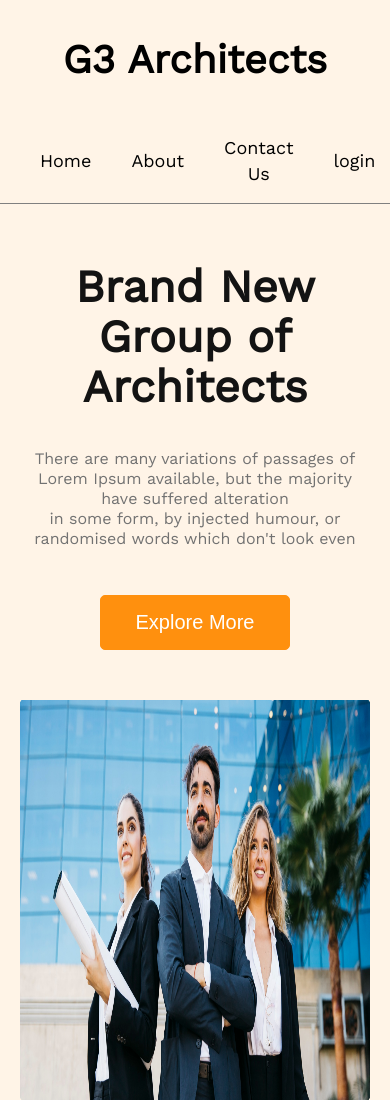
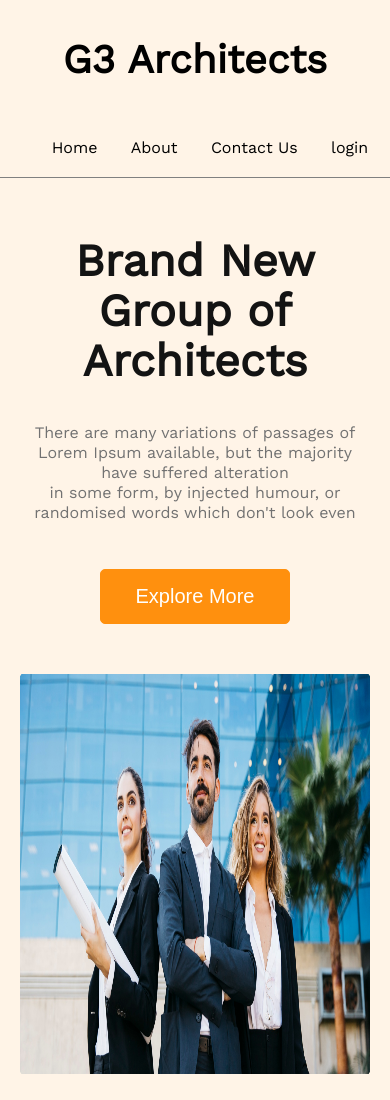
Before and after one commit to TurjoSerao/second-assignment, a plain HTML site: page index.html in a window 390 px wide. Shown: the top 1100 px of the page. Drawn offline with nearby package versions, Linux system fonts and the light colour scheme.

Commit message:
making few changes

```diff
--- a/styles/style.css
+++ b/styles/style.css
@@ -303,6 +303,10 @@ nav li:hover {
         display: flex;
         justify-content: space-around;
     }
+    nav li {
+        font-size: 16px;
+        margin-right: 10px;
+    }
     .banner {
         padding: 20px;
     }
```
